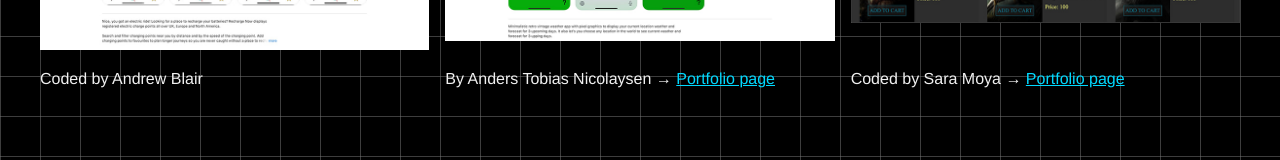
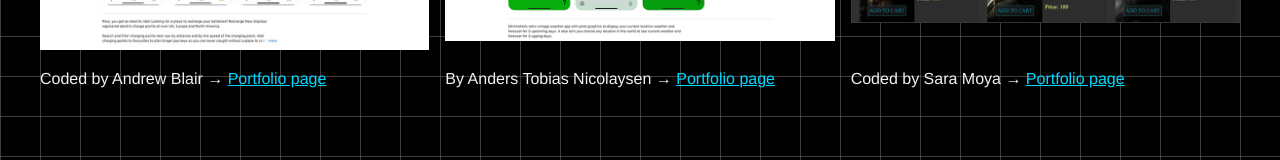
Before and after one commit to gk3000/students_projects_showcase, a React (Create React App) app: page / in a window 1280 px wide. Shown: the part 484-644 px from the top of the page. Built offline with nearby package versions, Linux system fonts and the light colour scheme.

Commit message:
a blair portfolio

```diff
--- a/src/App.js
+++ b/src/App.js
@@ -40,7 +40,7 @@ export default function App() {
     <a href='https://apps.apple.com/us/app/id1527735701' target='_blank' rel="noopener noreferrer">
     <img src={Rechargenow} alt='ReachargeNow -- EV charging points nearby you -- coded by Andrew Blair' />
     </a>
-    <p>Coded by Andrew Blair{/* → <a href='http://witty-fiction.surge.sh/' target='_blank' rel="noopener noreferrer">Portfolio page</a>*/}
+    <p>Coded by Andrew Blair → <a href='http://andrewblairportfolio.surge.sh' target='_blank' rel="noopener noreferrer">Portfolio page</a>
     </p>
     </section>
 
```
